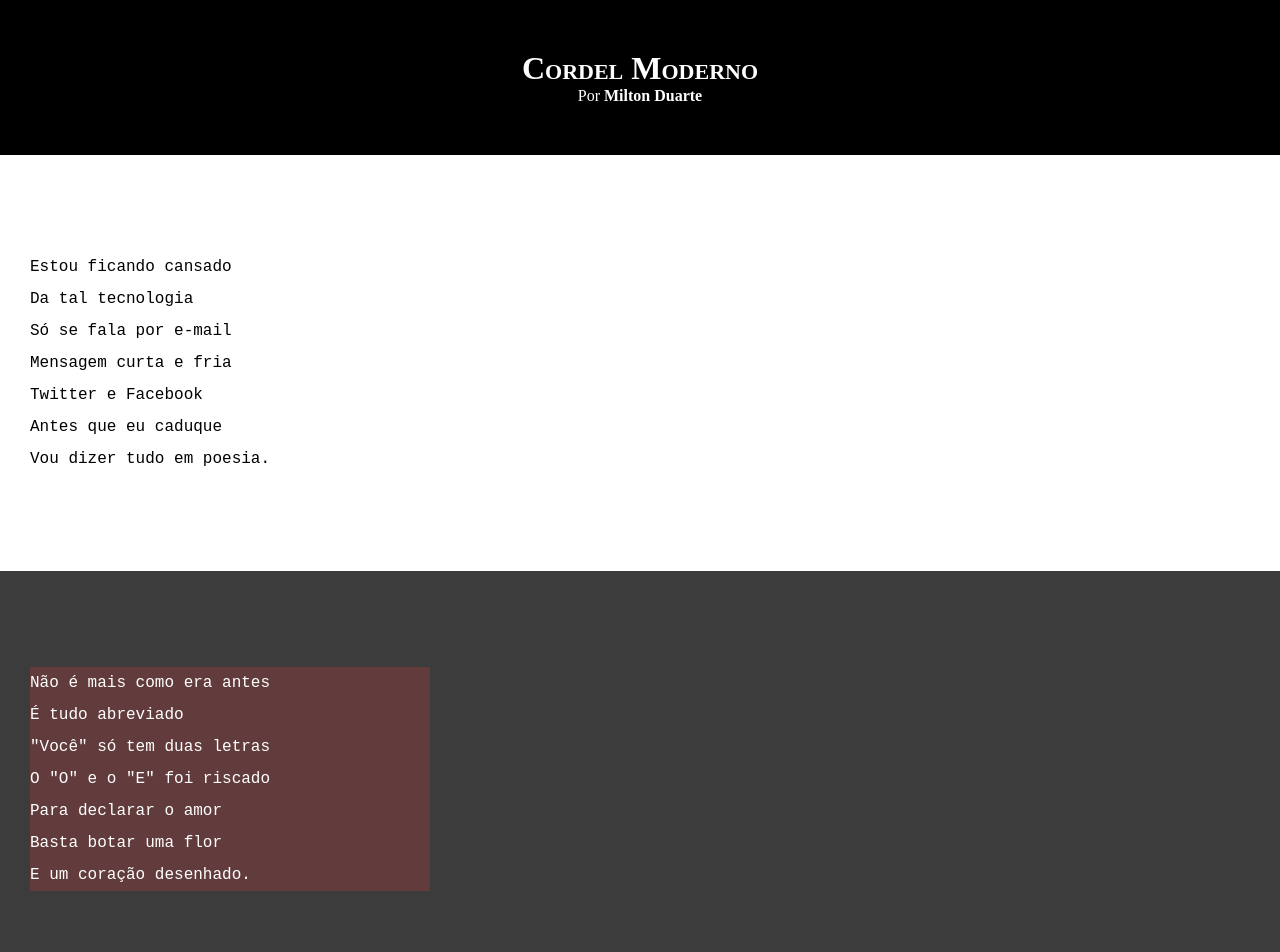
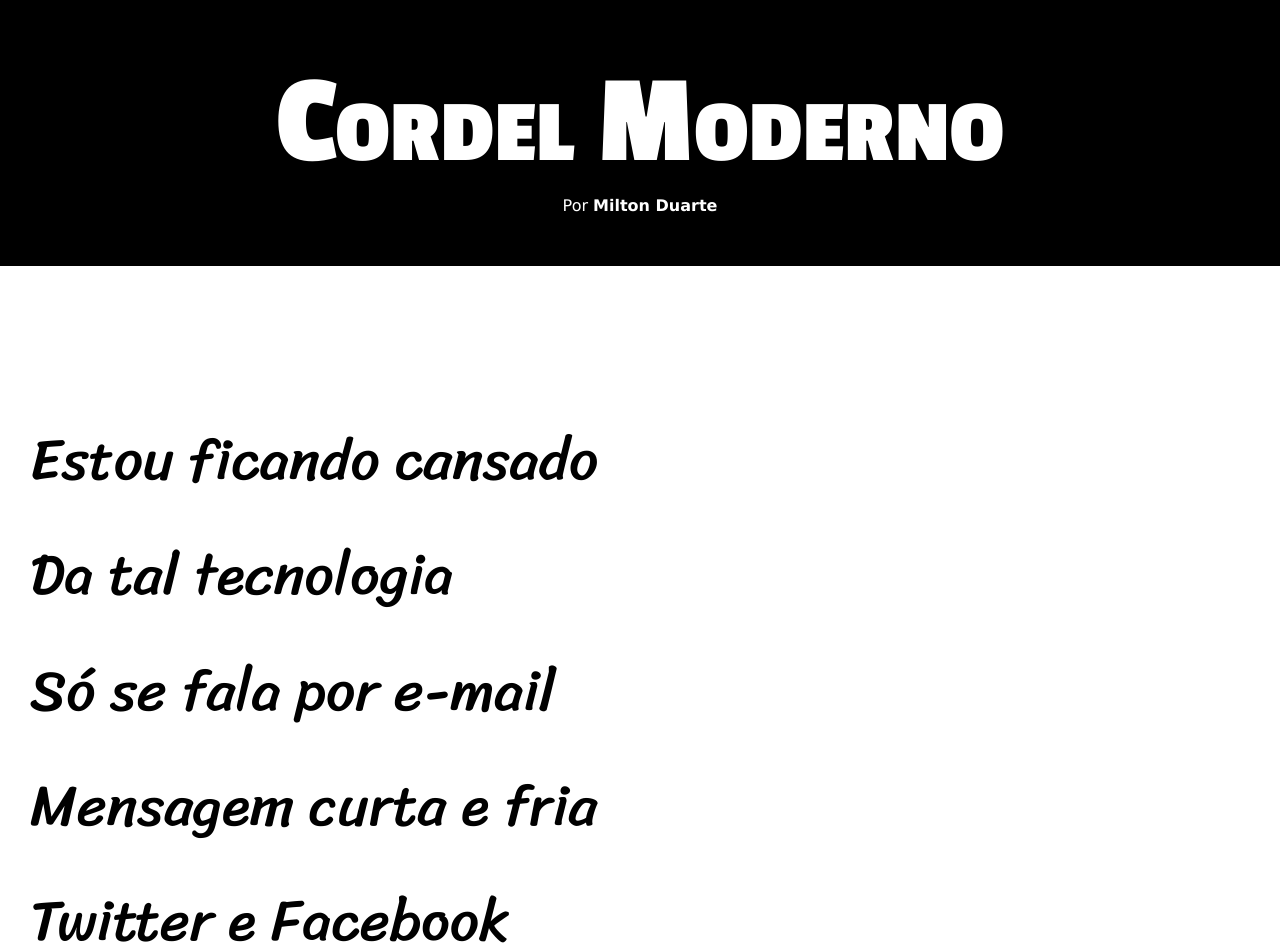
Before and after one commit to Odamiani/projeto-cordel, a plain HTML site: page index.html in a window 1280 px wide. Shown: the top 952 px of the page. Drawn offline with Linux system fonts and the light colour scheme.

Commit message:
Update style.css

```diff
--- a/style.css
+++ b/style.css
@@ -1,10 +1,22 @@
 @charset "UTF-8";
+
+@import url('https://fonts.googleapis.com/css2?family=Passion+One:wght@400;700;900&display=swap');
+
+@import url('https://fonts.googleapis.com/css2?family=Sriracha&display=swap');
+
+
+:root{
+    --fonte1: Verdana, Geneva, Tahoma, sans-serif;
+    --fonte2: 'Passion One', cursive;
+    --fonte3: 'Sriracha', cursive;
+}
 
 pre{
     white-space: pre-line;
 }
 
 html, body{
+    font-family: var(--fonte1);
     background-color: darkgray;
     min-height: 100vh;
 }
@@ -16,9 +28,11 @@ header{
 }
 
 header h1{
+    font-family: var(--fonte2);
     margin: 0px;
     padding-top: 50px;
     font-variant: small-caps;
+    font-size: 10vw;
 }
 
 header p{
@@ -42,6 +56,7 @@ section{
     padding-bottom: 10vh;
     line-height: 2em;
     padding-left: 30px;
+    font-size: 4.5vw;
 }
 
 section.branco{
@@ -55,9 +70,14 @@ section.imagem{
 }
 
 section.imagem pre{
-    background-color: rgba(227, 62, 62, 0.226);
-    width: 400px;
+    background-color: rgba(0, 0, 0, 0.226);
+    display: inline-block;
+    padding: 10px;
 
+}
+
+pre{
+    font-family: 'Sriracha', cursive;
 }
 
 footer{
```
